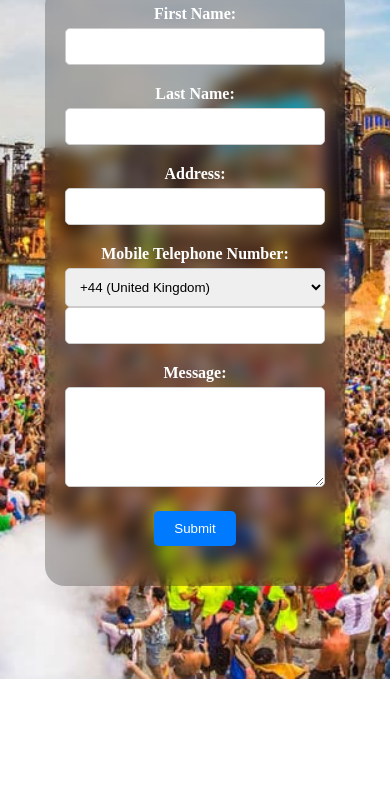
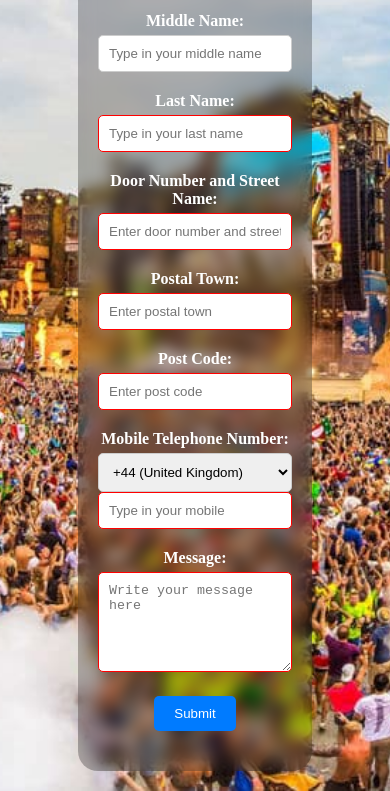
Before and after one commit to lubiejewskidaniel/Solent-WebDevModule, a plain HTML site: page contact/contact.html in a window 390 px wide. Shown: the part 165-956 px from the top of the page. Before the commit the page ends 844 px from the top, so only its background shows below. Drawn offline with Linux system fonts and the light colour scheme.

Commit message:
some works on contact form and its responsivness

```diff
--- a/contact/contact.css
+++ b/contact/contact.css
@@ -1,36 +1,3 @@
-/* For phones */
-@media only screen and (max-width: 600px) {
-	.container .content {
-		width: 80vw;
-	}
-}
-
-/* For tablets */
-@media only screen and (min-width: 601px) and (max-width: 1024px) {
-	.container .content {
-		width: 60vw;
-	}
-}
-
-/* For TVs */
-@media only screen and (min-width: 1025px) and (max-width: 1920px) {
-	.container .content {
-		width: 40vw;
-	}
-}
-
-/* For computers */
-@media only screen and (min-width: 1921px) {
-	.container .content {
-		width: 30vw;
-	}
-}
-
-:root {
-	--green: #1d8a0e;
-	--dark: #1b1b1b;
-}
-
 * {
 	margin: 0;
 	padding: 0;
@@ -38,14 +5,10 @@
 }
 
 body {
-	width: 100vw;
-	height: 100vh;
-	background: var(--green);
-	background: linear-gradient(to right top, var(--dark), var(--green));
-	display: flex;
+	width: auto;
+	height: auto;
 	justify-content: center;
 	align-items: center;
-	overflow: hidden;
 	background-image: url("/Assessment/images/rave.jpg");
 	background-size: cover;
 	background-position: center;
@@ -55,16 +18,23 @@ body {
 h1 {
 	color: rgb(4, 124, 58);
 	text-decoration: underline;
-	margin-top: 20px; /* Adjusted to keep it 20px above .container */
+	margin-top: 20px;
 }
 
 .container {
+	display: flex;
+	flex-direction: column;
+	align-items: center;
+	justify-content: center;
+	margin-bottom: 20px;
+}
+
+.content {
 	color: white;
 	text-align: center;
-	width: 30vw;
-	min-width: 300px;
-	max-width: 600px;
-	height: auto;
+	min-width: 30vw;
+	max-width: 60vw;
+	min-height: 20vh;
 	background: rgba(0, 0, 0, 0.25);
 	border-radius: 20px;
 	backdrop-filter: blur(8px);
@@ -73,16 +43,7 @@ h1 {
 	flex-direction: column;
 	align-items: center;
 	padding: 20px;
-}
-
-.content {
-	width: 100%;
-	height: 100%;
-	display: flex;
-	flex-direction: column;
-	align-items: center;
-	justify-content: center;
-	position: relative;
+	margin-top: 20px;
 }
 
 .form-group {
@@ -121,3 +82,9 @@ h1 {
 .form-group input[type="submit"]:hover {
 	background-color: #0056b3;
 }
+
+.form-group input:required,
+.form-group textarea:required,
+.form-group select:required {
+	border-color: red; /* Change border color to red */
+}
--- a/contact/contact.html
+++ b/contact/contact.html
@@ -9,21 +9,39 @@
 </head>
 
 <body>
+    <div class="container">
+        <div>
+            <h1>Contact Us</h1>
+        </div>
+
         <div class="content">
-        <h1>Contact Us</h1>
-        <div class="container">
-            <form action="#" method="post">
+            <form action="#" method="post" onsubmit="return validateForm()"">
+                <div class=" form-group">
+                <label for="fname">First Name:</label>
+                <input type="text" id="fname" name="fname" placeholder="Type in your first name" required>
+        </div>
         <div class="form-group">
-                    <label for="fname">First Name:</label>
-                    <input type="text" id="fname" name="fname" required>
+            <label for="fname">Middle Name:</label>
+            <input type="text" id="mname" name="mname" placeholder="Type in your middle name">
         </div>
         <div class="form-group">
             <label for="lname">Last Name:</label>
-                    <input type="text" id="lname" name="lname" required>
+            <input type="text" id="lname" name="lname" placeholder="Type in your last name" required>
         </div>
         <div class="form-group">
-                    <label for="address">Address:</label>
-                    <input type="text" id="address" name="address" required>
+            <label for="doorStreet">Door Number and Street Name:</label>
+            <input type="text" id="doorStreet" name="doorStreet" placeholder="Enter door number and street name"
+                required>
+        </div>
+
+        <div class="form-group">
+            <label for="postalTown">Postal Town:</label>
+            <input type="text" id="postalTown" name="postalTown" placeholder="Enter postal town" required>
+        </div>
+
+        <div class="form-group">
+            <label for="postCode">Post Code:</label>
+            <input type="text" id="postCode" name="postCode" placeholder="Enter post code" required>
         </div>
         <div class="form-group">
             <label for="phone">Mobile Telephone Number:</label>
@@ -37,11 +55,11 @@
                 <option value="+48">+48 (Poland)</option>
                 <option value="+1">+1 (USA)</option>
             </select>
-                    <input type="tel" id="phone" name="phone" required>
+            <input type="tel" id="phone" name="phone" placeholder="Type in your mobile" required>
         </div>
         <div class="form-group">
             <label for="message">Message:</label>
-                    <textarea id="message" name="message" required></textarea>
+            <textarea id="message" name="message" placeholder="Write your message here" required></textarea>
         </div>
         <div class="form-group">
             <input type="submit" value="Submit">
@@ -49,6 +67,7 @@
         </form>
     </div>
     </div>
+    <script src="/contact/formValidation.js"></script>
 </body>
 
 </html>
--- /dev/null
+++ b/contact/formValidation.js
@@ -0,0 +1,57 @@
+function validateForm() {
+	var firstName = document.getElementById("fname").value;
+	var lastName = document.getElementById("lname").value;
+	var mobileNumber = document.getElementById("phone").value;
+	var message = document.getElementById("message").value;
+	var doorStreet = document.getElementById("doorStreet").value;
+	var postalTown = document.getElementById("postalTown").value;
+	var postCode = document.getElementById("postCode").value;
+
+	// Validate First Name
+	if (firstName.length < 2 || firstName.length > 20) {
+		alert("First name must be between 2 and 20 characters.");
+		return false;
+	}
+
+	// Validate Last Name
+	if (lastName.length > 25) {
+		alert("Last name cannot exceed 25 characters.");
+		return false;
+	}
+
+	// Validate Door Number and Street Name
+	if (!/^\d{1,4}\s[A-Za-z]{2,45}$/.test(doorStreet)) {
+		alert(
+			"Door number and street name must start with 1 to 4 numbers followed by 2 to 45 letters after a space character."
+		);
+		return false;
+	}
+
+	// Validate Postal Town
+	if (postalTown.length > 45 || /\d/.test(postalTown)) {
+		alert(
+			"Postal town cannot contain any numbers and cannot exceed 45 characters."
+		);
+		return false;
+	}
+
+	// Validate Post Code
+	if (!/^[a-zA-Z0-9]{5,7}$/.test(postCode)) {
+		alert("Post code must contain 5 to 7 alphanumeric characters.");
+		return false;
+	}
+
+	// Validate Mobile Number
+	if (!/^\d{6,10}$/.test(mobileNumber)) {
+		alert("Mobile number must be 6 or 10 digits.");
+		return false;
+	}
+
+	// Validate Message
+	if (message.length < 10) {
+		alert("Message must be at least 10 characters long.");
+		return false;
+	}
+
+	return true; // Form is valid
+}
```
Also changed, not shown: Assessment/css/index.css (+25 -2 lines), Assessment/css/mainslider.css (+34 -6 lines), Assessment/index.html (+14 -4 lines), Assessment/js/mainslider.js (+23 -15 lines), Assessment/images/festival1.jpg (added), Assessment/images/festival2.jpeg (added), Assessment/images/festival3.jpeg (added), Assessment/images/festival4.png (added). Lines whose indentation alone changed are shown as unchanged.
